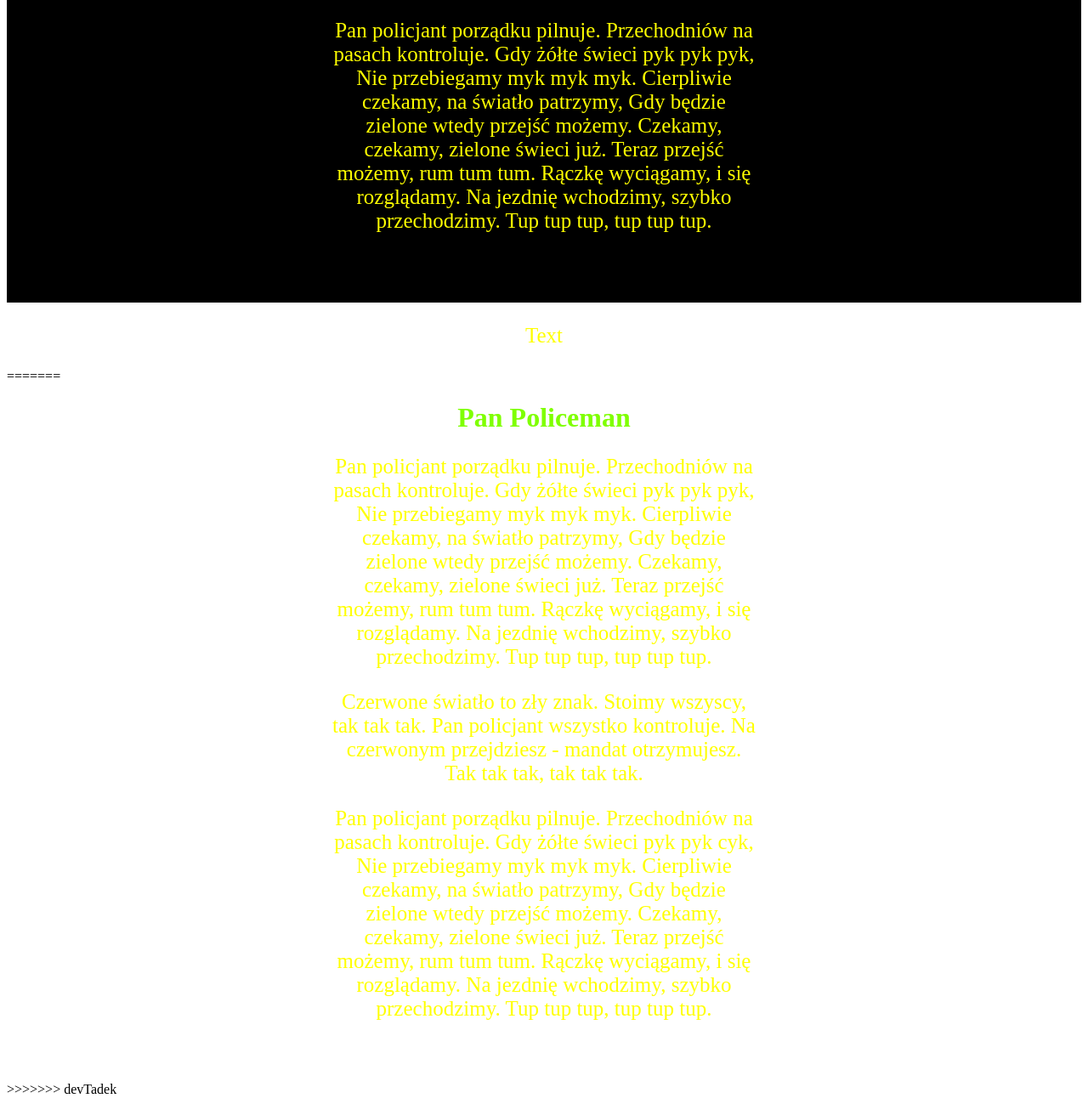
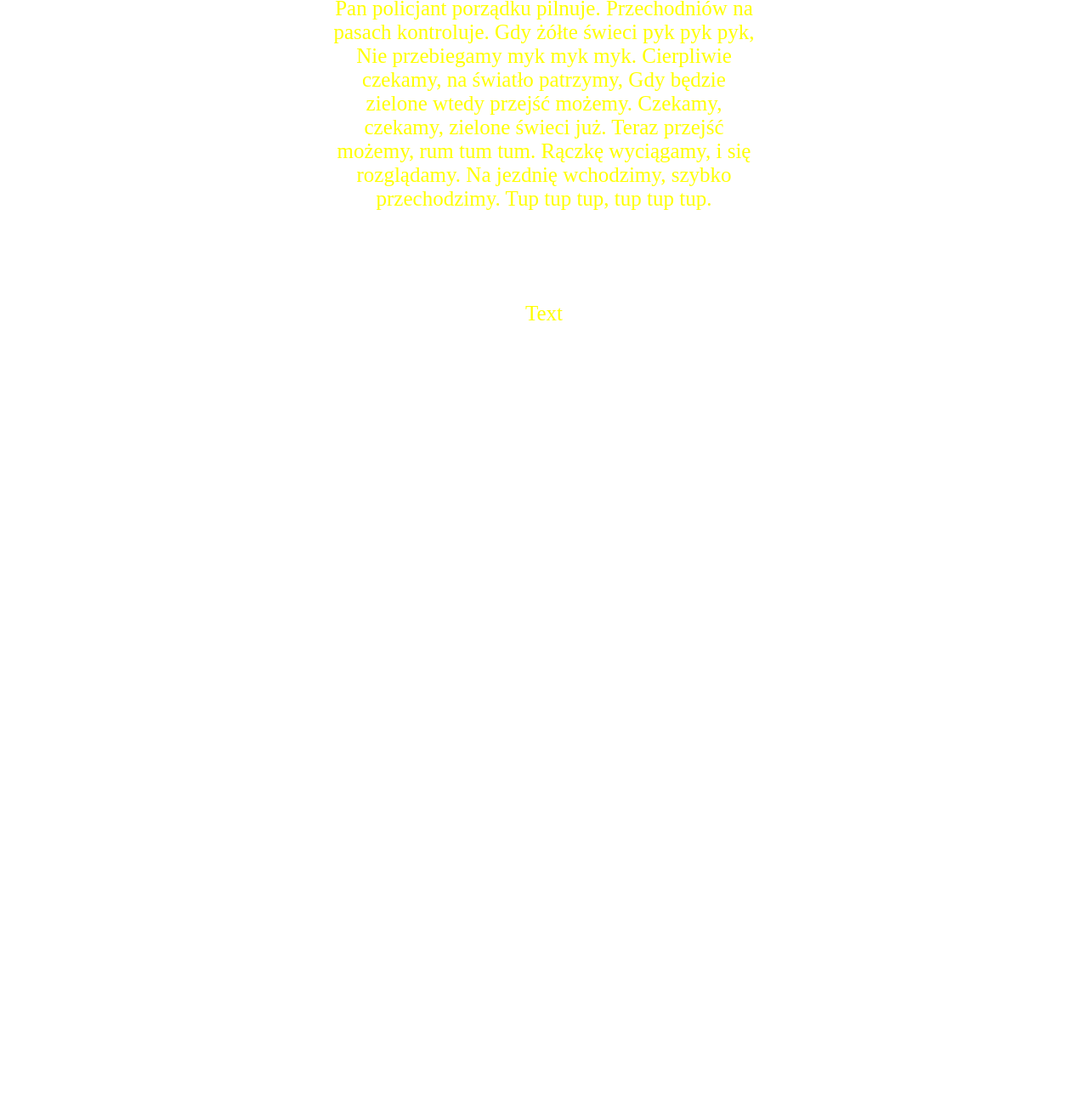
Before and after one commit to linka351/learning-git-2, a plain HTML site: page index.html in a window 1280 px wide. Shown: the part 490-1789 px from the top of the page at 85% size. After the commit the page ends 898 px from the top, so only its background shows below. Drawn offline with Linux system fonts and the light colour scheme.

Commit message:
change section class

```diff
--- a/index.html
+++ b/index.html
@@ -1,13 +1,13 @@
 <!DOCTYPE html>
 <html lang="en">
+
 <head>
     <meta charset="UTF-8">
     <title>Alicja Jakóbczyk - Pan Policeman</title>
     <link rel="stylesheet" type="text/css" href="style.css">
 </head>
 <body>
-<<<<<<< HEAD
-               <section class="song">
+    <section class="music">
         <div class="container">
             <h1>Pan Policjant</h1>
             <p>Pan policjant porządku pilnuje.
@@ -44,40 +44,5 @@
     </section>
     <p>Text</p>
 </body>
-=======
-            <div class="container">
-                <h1 class="tittle">Pan Policeman</h1>
-                    <p>Pan policjant porządku pilnuje.
-Przechodniów na pasach kontroluje.
-Gdy żółte świeci pyk pyk pyk,
-Nie przebiegamy myk myk myk.
-Cierpliwie czekamy, na światło patrzymy,
-Gdy będzie zielone wtedy przejść możemy.
-Czekamy, czekamy, zielone świeci już.
-Teraz przejść możemy, rum tum tum.
-Rączkę wyciągamy, i się rozglądamy.
-Na jezdnię wchodzimy, szybko przechodzimy.
-Tup tup tup, tup tup tup.
-                    </p>
-                    <p>Czerwone światło to zły znak.
-Stoimy wszyscy, tak tak tak.
-Pan policjant wszystko kontroluje.
-Na czerwonym przejdziesz - mandat otrzymujesz.
-Tak tak tak, tak tak tak.
-                    </p>
-                    <p>Pan policjant porządku pilnuje.
-Przechodniów na pasach kontroluje.
-Gdy żółte świeci pyk pyk cyk,
-Nie przebiegamy myk myk myk.
-Cierpliwie czekamy, na światło patrzymy,
-Gdy będzie zielone wtedy przejść możemy.
-Czekamy, czekamy, zielone świeci już.
-Teraz przejść możemy, rum tum tum.
-Rączkę wyciągamy, i się rozglądamy.
-Na jezdnię wchodzimy, szybko przechodzimy.
-Tup tup tup, tup tup tup.
-                    </p>
-            </div>
-        </body>
->>>>>>> devTadek
+
 </html>
```
Lines whose indentation alone changed are shown as unchanged.
